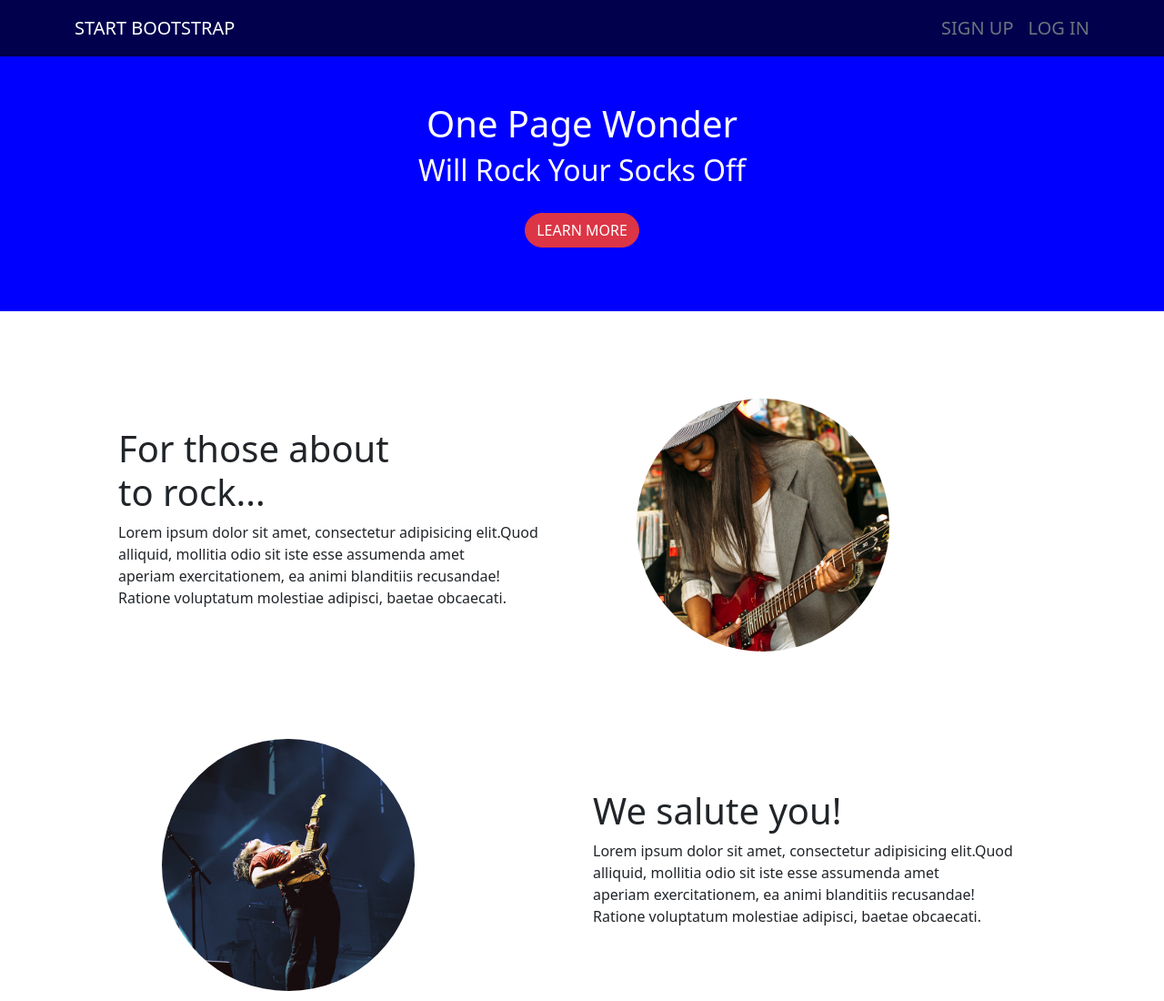
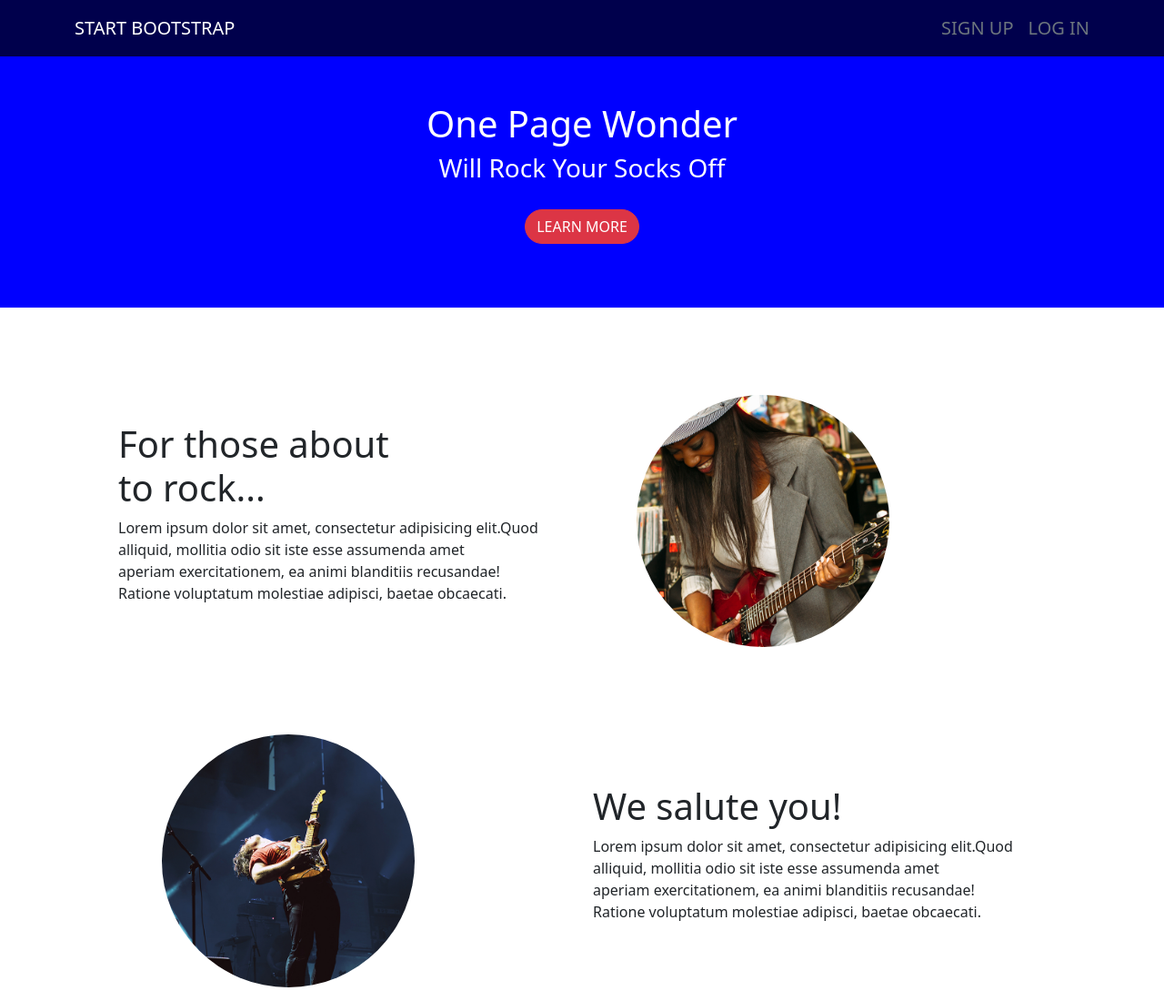
Before and after one commit to enzog96/sass-exo-4, a website: page index.html in a window 1280 px wide. Shown: the top 1100 px of the page at 91% size. Drawn offline with Linux system fonts and the light colour scheme.

Commit message:
h2 to h3

```diff
--- a/index.html
+++ b/index.html
@@ -27,7 +27,7 @@
     <main>
         <div id="main-text" class="navdivcolor">
             <h1 class="main-h1-1 text-white d-flex justify-content-center">One Page Wonder</h1>
-            <h2 class="main-h2-1 text-white d-flex justify-content-center">Will Rock Your Socks Off</h2>
+            <h3 class="main-h2-1 text-white d-flex justify-content-center">Will Rock Your Socks Off</h3>
             <button class="btn btn-danger ">LEARN MORE</button>
         </div>
         <div id="grid" class="container d-flex-col m-auto p-5">
```
